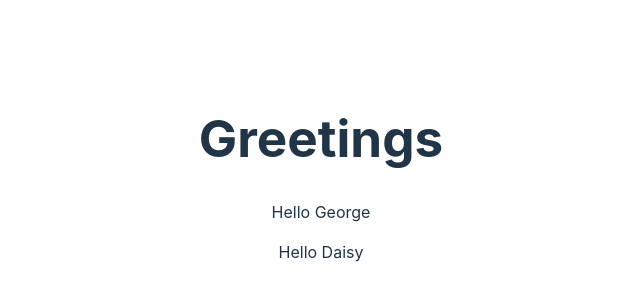
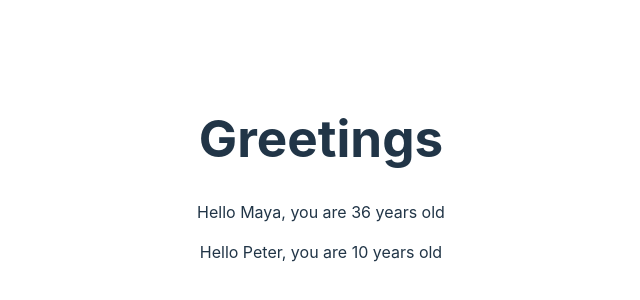
Before and after one commit to didia-josefechado-vinci/web3, a React (Vite) app in the folder tutoriels/module1/part1/: page / in a window 1280 px wide. Shown: the part 222-522 px from the top of the page, without its empty margins (319-959 px from the left). Built offline with nearby package versions, Linux system fonts and the light colour scheme.

Commit message:
second props

```diff
--- a/tutoriels/module1/part1/src/App.jsx
+++ b/tutoriels/module1/part1/src/App.jsx
@@ -1,20 +1,27 @@
 import './App.css'
 
 const Hello = (props) => {
+
+  console.log(props)
   return (
     <div>
-
-      <p>Hello {props.name}</p>
+      <p>
+        Hello {props.name}, you are {props.age} years old
+      </p>
     </div>
   )
 }
 
 const App = () => {
+
+  const name = 'Peter'
+  const age = 10
+
   return (
     <div>
       <h1>Greetings</h1>
-      <Hello name='George' />
-      <Hello name='Daisy' />
+      <Hello name='Maya' age={26 + 10} />
+      <Hello name={name} age={age} />
     </div>
   )
 }
```
